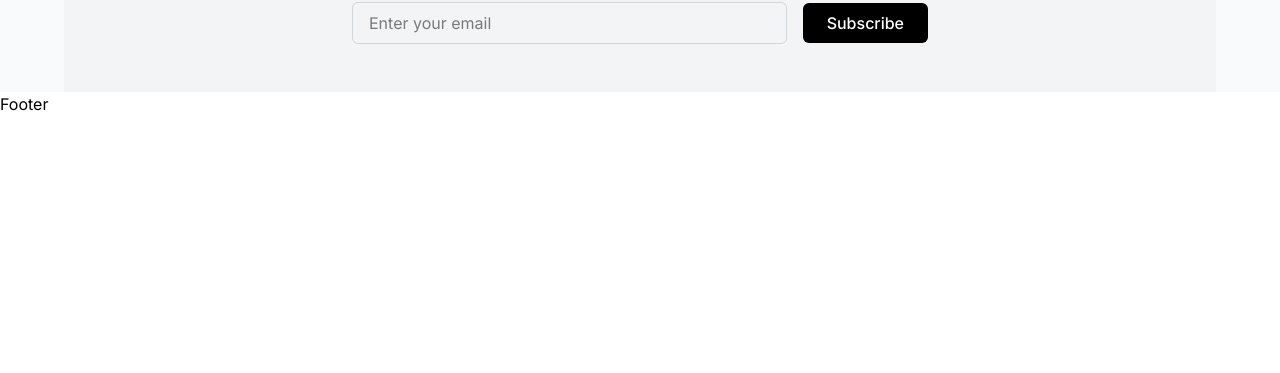
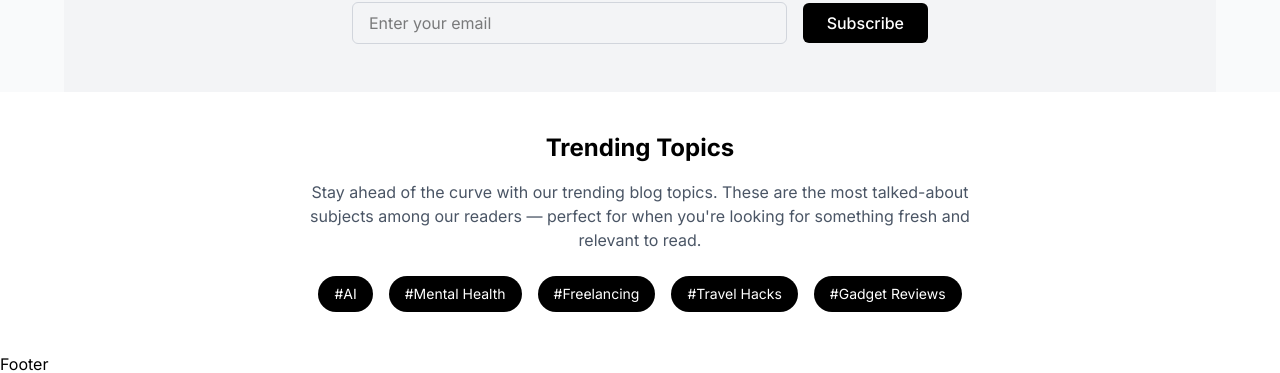
Before and after one commit to Nafiuls/metablog-client, a React (Vite) app: page / in a window 1280 px wide. Shown: the part 1006-1379 px from the top of the page. Before the commit the page ends 1122 px from the top, so only its background shows below. Built offline with nearby package versions, Linux system fonts and the light colour scheme; no server answers.

Commit message:
trendingTopics section done Alhamdulillah

```diff
--- a/src/pages/Home/Home.jsx
+++ b/src/pages/Home/Home.jsx
@@ -2,6 +2,7 @@ import React from "react";
 import Banner from "./Banner";
 import RecentBlogs from "./RecentBlogs";
 import Newsletter from "../../components/NewsLetter";
+import TrendingTopics from "./TrendingTopics";
 
 const Home = () => {
   return (
@@ -10,6 +11,7 @@ const Home = () => {
       <Banner />
       <RecentBlogs />
       <Newsletter />
+      <TrendingTopics />
     </div>
   );
 };
--- /dev/null
+++ b/src/pages/Home/TrendingTopics.jsx
@@ -0,0 +1,34 @@
+import React from "react";
+
+const TrendingTopics = () => {
+  return (
+    <section className="py-10 bg-white">
+      <div className="max-w-6xl mx-auto px-4 text-center">
+        <h2 className="text-2xl font-bold mb-4">Trending Topics</h2>
+        <p className="text-gray-600 mb-6 max-w-2xl mx-auto">
+          Stay ahead of the curve with our trending blog topics. These are the
+          most talked-about subjects among our readers — perfect for when you're
+          looking for something fresh and relevant to read.
+        </p>
+        <div className="flex flex-wrap justify-center gap-4">
+          {[
+            "AI",
+            "Mental Health",
+            "Freelancing",
+            "Travel Hacks",
+            "Gadget Reviews",
+          ].map((topic) => (
+            <span
+              key={topic}
+              className="bg-black text-white px-4 py-2 rounded-full text-sm"
+            >
+              #{topic}
+            </span>
+          ))}
+        </div>
+      </div>
+    </section>
+  );
+};
+
+export default TrendingTopics;
```
